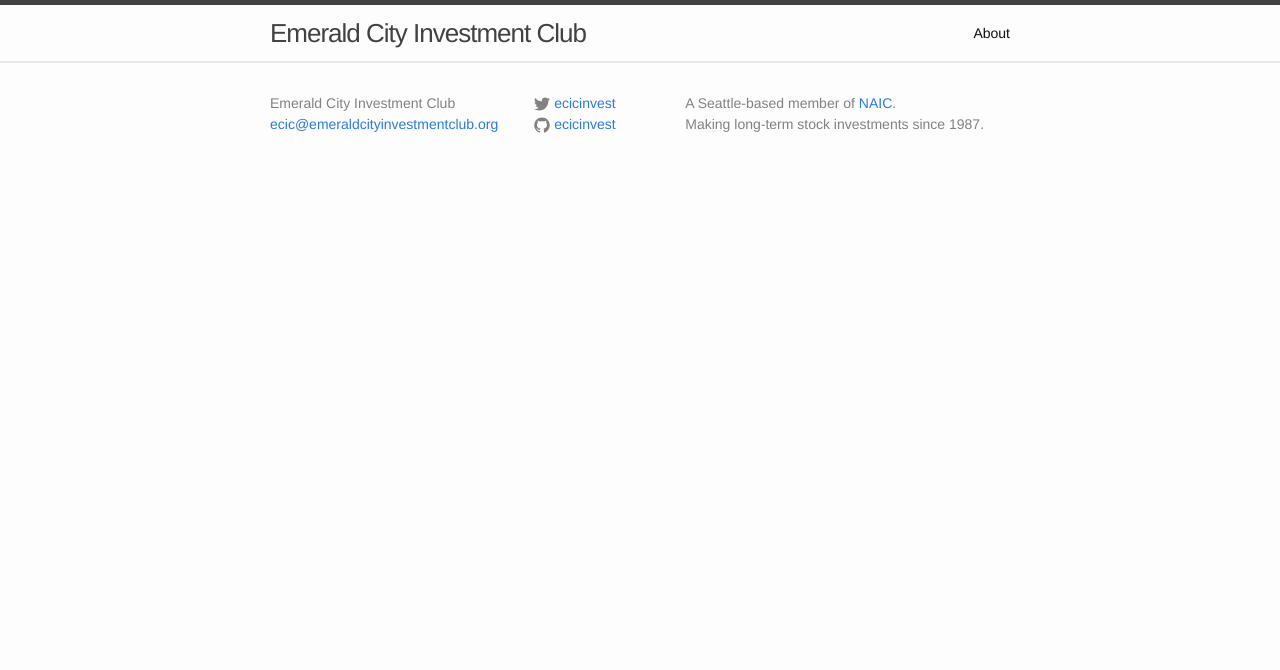
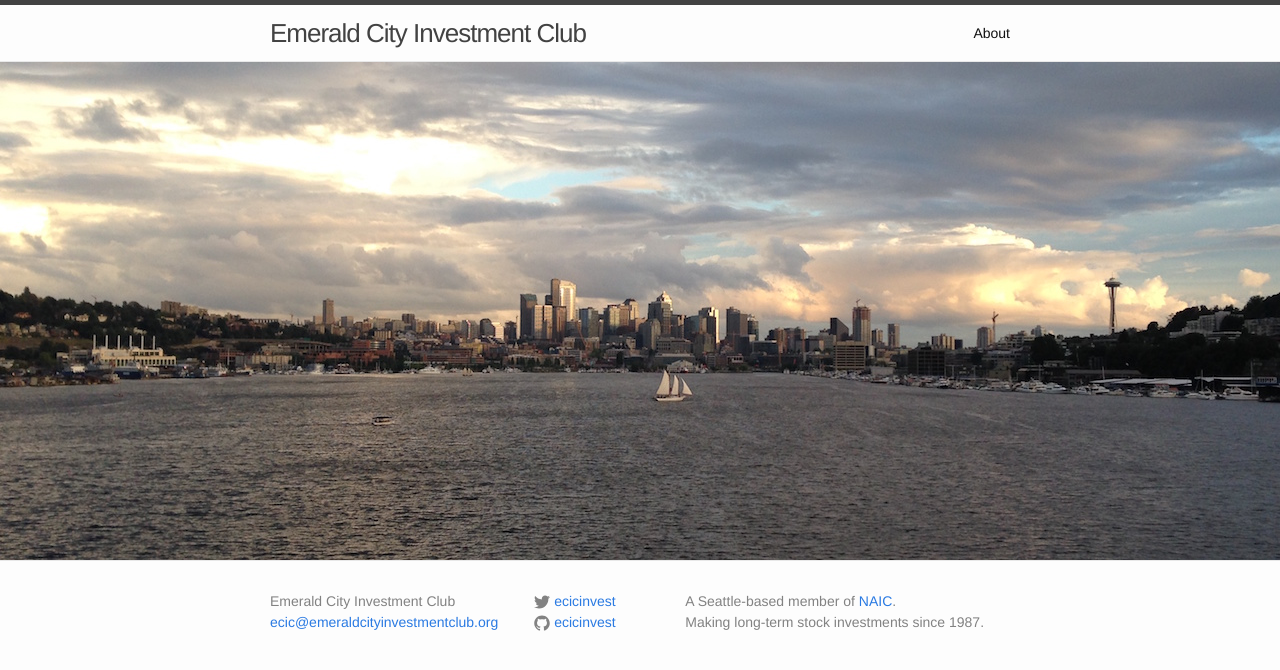
Before and after one commit to EmeraldCityInvestmentClub/emeraldcityinvestmentclub.github.io, a Jekyll site: the page built from index.html, in a window 1280 px wide. Shown: the top 670 px of the page. Built offline with Jekyll 4.4.1, drawn with Linux system fonts in a browser that asks for light colours.

Commit message:
Splash page

```diff
--- a/index.html
+++ b/index.html
@@ -3,5 +3,5 @@ layout: default
 ---
 
 <div class="home">
-
+  <img src="/images/ecic.jpg">
 </div>
```
Also changed, not shown: images/ecic.jpg (added).
